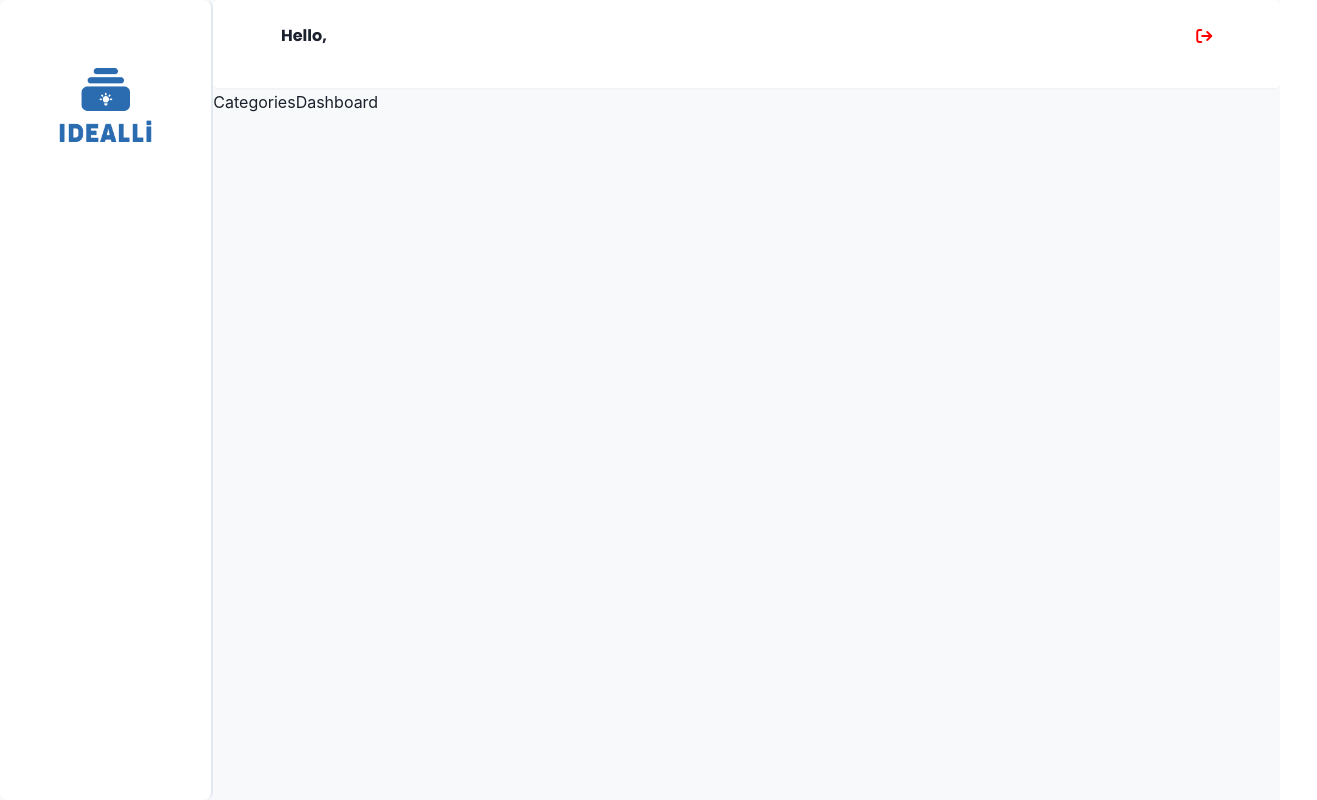
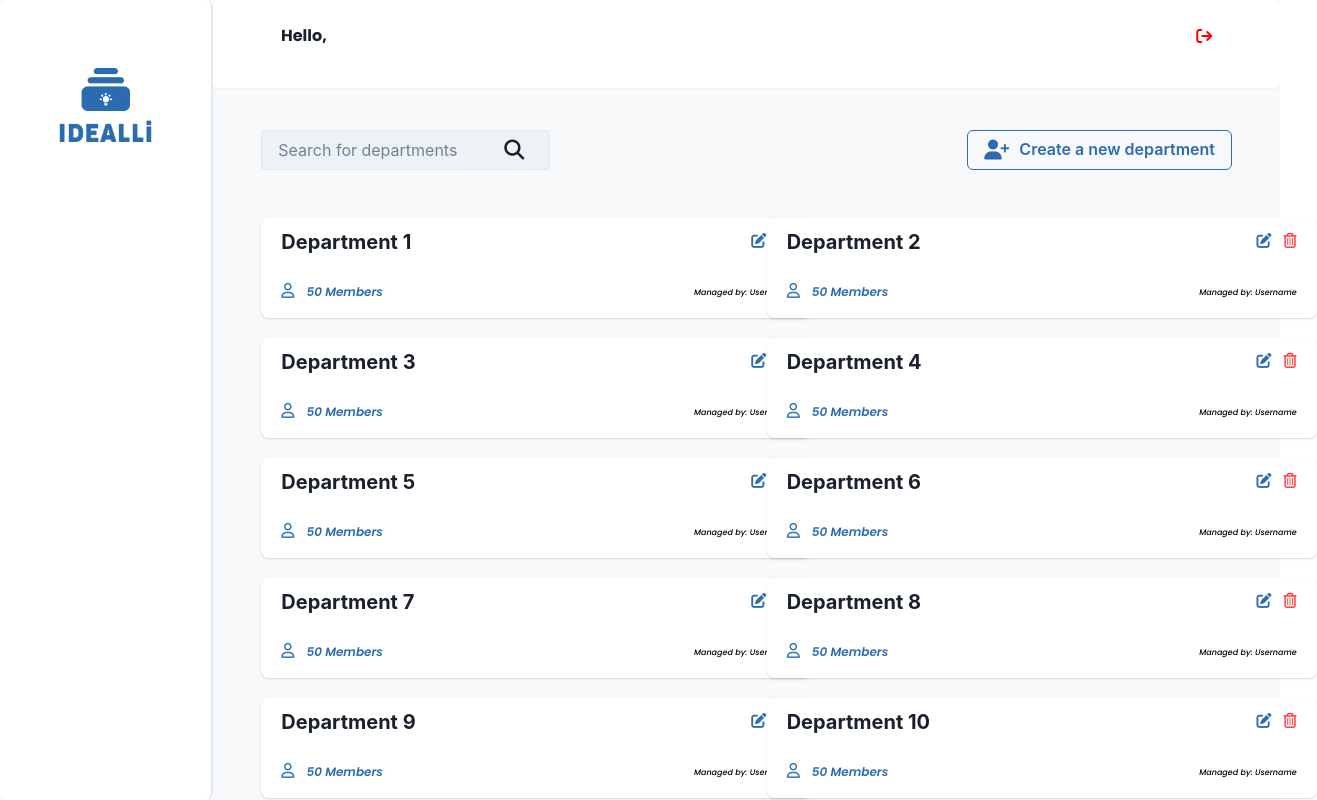
Before and after one commit to SeptupleProject/septuple-project-FE, a React (Create React App) app: page /categories-dashboard in a window 1280 px wide. Shown: the top 800 px of the page, 1317 px wide, since content can reach past the window. Built offline with nearby package versions, Linux system fonts and the light colour scheme.

Commit message:
category dashboard done

```diff
--- /dev/null
+++ b/src/assets/scss/Components/_categoryinfor.scss
@@ -0,0 +1,12 @@
+.category-infor {
+    position: relative;
+    background: #FFFFFF;
+    width: 550px;
+    height: 100px;
+    box-shadow: 0px 1px 3px rgba(0, 0, 0, 0.1), 0px 1px 2px rgba(0, 0, 0, 0.06);
+    border-radius: 8px;
+}
+.icon-category-infor{
+    position: absolute;
+    right: 0px;
+}
--- a/src/assets/scss/Components/_text.scss
+++ b/src/assets/scss/Components/_text.scss
@@ -55,3 +55,27 @@
       }
    }
 }
+
+
+.text-category-1 {
+   font-family: 'Poppins';
+   font-style: italic;
+   font-weight: 600;
+   font-size: 12px;
+   line-height: 16px;
+   color: #2B6CB0;
+}
+.text-category-2 {
+   position: absolute;
+   right: 0px;
+   font-family: 'Poppins';
+   font-style: italic;
+   font-weight: 500;
+   font-size: 8px;
+   line-height: 16px;
+   display: flex;
+   align-items: center;
+   text-align: center;
+   color: #000000;
+   margin-top: 5px;
+}
--- /dev/null
+++ b/src/assets/scss/Layouts/_categorydashboard.scss
@@ -0,0 +1,7 @@
+@import '../Helpers/_variable.scss';
+
+
+.category-list {
+    padding: 12px;
+    margin: 30px 20px;
+}
--- a/src/assets/scss/main.scss
+++ b/src/assets/scss/main.scss
@@ -6,9 +6,11 @@
 @import './Components/img';
 @import './Components/icon';
 @import './Components/ideapreview';
+@import './Components/categoryinfor';
 
 @import './Helpers/variable';
 @import './Layouts/home';
 @import './Layouts/userdashboard';
 @import './Layouts/userupdate';
 @import './Layouts/staff';
+@import './Layouts/categorydashboard';
--- /dev/null
+++ b/src/components/CategoryInfor/CategoryInfor.jsx
@@ -0,0 +1,47 @@
+import React from "react";
+import { Box, Flex } from "@chakra-ui/react";
+import { Stack, Heading, Text } from "@chakra-ui/react";
+import { Center, Square, Circle } from "@chakra-ui/react";
+import Icon from "../Icon/Icon";
+
+const CategoryInfor = (props) => {
+  return (
+    <div className="category-infor">
+      <Flex h="50%" className="ml-2">
+        <Heading as="b" p="3" size="md">
+          {props.text}
+        </Heading>
+        <Stack
+          spacing={3}
+          direction="row"
+          p="3"
+          className="icon-category-infor mr-2"
+        >
+          <Icon
+            fontSize="15px"
+            color="#2B6CB0"
+            content="fa-solid fa-pen-to-square"
+          />
+          <Icon
+            fontSize="15px"
+            color="#FF0000CC"
+            content="fa-regular fa-trash-can"
+          />
+        </Stack>
+      </Flex>
+      <Flex h="50%" className="ml-2">
+        <Stack spacing={3} direction="row" p="3">
+          <Icon fontSize="15px" color="#2B6CB0" content="fa-regular fa-user" />
+          <Text as="b" className="text-category-1 mt-1">
+            50 Members
+          </Text>
+        </Stack>
+        <Text p="3" as="cite" className="text-category-2 mr-2">
+          Managed by: Username
+        </Text>
+      </Flex>
+    </div>
+  );
+};
+
+export default CategoryInfor;
--- a/src/pages/Admin/User/CreateUser.jsx
+++ b/src/pages/Admin/User/CreateUser.jsx
@@ -1,90 +1,68 @@
-import React from 'react';
-import { Input, InputGroup, InputLeftElement } from '@chakra-ui/react';
-import { Grid, GridItem } from '@chakra-ui/react';
-import Icon from '../../../components/Icon/Icon';
-import { Select } from '@chakra-ui/react';
-import ButtonBlue from '../../../components/Button/ButtonBlue';
-import { Button, ButtonGroup } from '@chakra-ui/react';
-import { history } from '../../../App';
+import React from "react";
+import { Input, InputGroup, InputLeftElement } from "@chakra-ui/react";
+import { Grid, GridItem } from "@chakra-ui/react";
+import Icon from "../../../components/Icon/Icon";
+import { Select, Text } from "@chakra-ui/react";
+import ButtonBlue from "../../../components/Button/ButtonBlue";
+import { Button, ButtonGroup } from "@chakra-ui/react";
+import { history } from "../../../App";
 const CreateUser = () => {
   return (
     <>
-         <center className='create-user-area'>
+      <center className="create-user-area">
         <Grid
-               h='360px'
-               w='1000px'
-               templateRows='repeat(4, 1fr)'
-               templateColumns='repeat(4, 1fr)'
+          h="360px"
+          w="1000px"
+          templateRows="repeat(4, 1fr)"
+          templateColumns="repeat(4, 1fr)"
           gap={4}
         >
-               <GridItem
-                  colStart={2}
-                  colEnd={4}
-               >
-                  {' '}
-                  <p className='title-3'>Create a new user</p>
+          <GridItem colStart={2} colEnd={4}>
+            {" "}
+            <Text fontSize="4xl" className="heading" colorScheme="blue">
+              Create a new user
+            </Text>
           </GridItem>
           <GridItem colSpan={2}>
             <InputGroup>
               <InputLeftElement
-                        pointerEvents='none'
+                pointerEvents="none"
                 children={
-                           <Icon
-                              fontSize='15px'
-                              content='fa-regular fa-envelope'
-                           />
+                  <Icon fontSize="15px" content="fa-regular fa-envelope" />
                 }
               />
-                     <Input
-                        type='email'
-                        placeholder='Email Address'
-                     />
+              <Input type="email" placeholder="Email Address" />
             </InputGroup>
           </GridItem>
           <GridItem colSpan={2}>
             <InputGroup>
               <InputLeftElement
-                        pointerEvents='none'
-                        children={
-                           <Icon
-                              fontSize='15px'
-                              content='fa-solid fa-key'
+                pointerEvents="none"
+                children={<Icon fontSize="15px" content="fa-solid fa-key" />}
               />
-                        }
-                     />
-                     <Input
-                        type='password'
-                        placeholder='Password'
-                     />
+              <Input type="password" placeholder="Password" />
             </InputGroup>
           </GridItem>
           <GridItem colSpan={4}>
-                  <Select
-                     variant='outline'
-                     placeholder='Choose Position'
-                  >
-                     <option value='staff'>Staff</option>
-                     <option value='qaCoordinator'>QA Coordinator</option>
-                     <option value='qaManager'>QA Manager</option>
+            <Select variant="outline" placeholder="Choose Position">
+              <option value="staff">Staff</option>
+              <option value="qaCoordinator">QA Coordinator</option>
+              <option value="qaManager">QA Manager</option>
             </Select>
           </GridItem>
           <GridItem colSpan={4}>
             <Button
-                     colorScheme='red'
-                     variant='outline'
-                     size='md'
-                     className='mr-3'
+              colorScheme="red"
+              variant="ghost"
+              size="lg"
+              className="mr-3"
               onClick={() => {
-                        history.push('/user-dashboard');
+                history.push("/user-dashboard");
               }}
             >
               Back
             </Button>
-                  <ButtonBlue
-                     className='ml-3'
-                     padding='9px 25px'
-                     text='Create'
-                  />
+            <ButtonBlue className="ml-3" padding="9px 25px" text="Create" />
           </GridItem>
         </Grid>
       </center>
--- a/src/pages/QaManager/Categories/CategoriesDashboard.jsx
+++ b/src/pages/QaManager/Categories/CategoriesDashboard.jsx
@@ -1,9 +1,54 @@
-import React from 'react'
+import React from "react";
+import { Grid, GridItem } from "@chakra-ui/react";
+import { Input, InputGroup, InputRightElement } from "@chakra-ui/react";
+import Icon from "../../../components/Icon/Icon";
+import { Button } from "@chakra-ui/react";
+import { SimpleGrid } from "@chakra-ui/react";
+import CategoryInfor from "../../../components/CategoryInfor/CategoryInfor";
 
 const CategoriesDashboard = () => {
   return (
-    <div>CategoriesDashboard</div>
-  )
-}
+    <>
+      <div className="mt-3">
+        <Grid templateColumns="repeat(4, 1fr)" gap={4}>
+          <GridItem className="ml-5 mt-4" colSpan={2} h="10" bg="#EDF2F7">
+            <InputGroup size="md" w="550">
+              <Input type="text" placeholder="Search for departments" />
+              <InputRightElement width="4.5rem">
+                <Icon fontSize="20px" content="fa-solid fa-magnifying-glass" />
+              </InputRightElement>
+            </InputGroup>
+          </GridItem>
+          <GridItem className="ml-5 mt-4 mr-5" colStart={5} colEnd={5} h="10">
+            <Button colorScheme="blue" variant="outline">
+              <Icon
+                fontSize="20px"
+                content="fa-solid fa-user-plus"
+                paddingRight="10px"
+              />
+              Create a new department
+            </Button>
+          </GridItem>
+        </Grid>
+      </div>
+      <SimpleGrid columns={2} spacingX="40px" spacingY="20px" className="m-5">
+        <CategoryInfor text="Department 1" />
+        <CategoryInfor text="Department 2" />
+        <CategoryInfor text="Department 3" />
+        <CategoryInfor text="Department 4" />
+        <CategoryInfor text="Department 5" />
+        <CategoryInfor text="Department 6" />
+        <CategoryInfor text="Department 7" />
+        <CategoryInfor text="Department 8" />
+        <CategoryInfor text="Department 9" />
+        <CategoryInfor text="Department 10" />
+        <CategoryInfor text="Department 11" />
+        <CategoryInfor text="Department 12" />
+        <CategoryInfor text="Department 13" />
+        <CategoryInfor text="Department 14" />
+      </SimpleGrid>
+    </>
+  );
+};
 
-export default CategoriesDashboard
+export default CategoriesDashboard;
```
Lines whose indentation alone changed are shown as unchanged.
